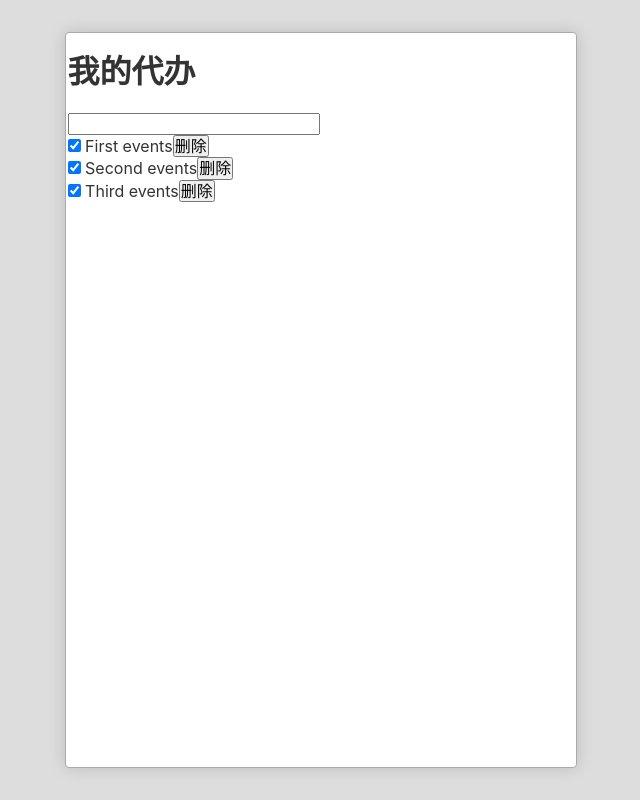
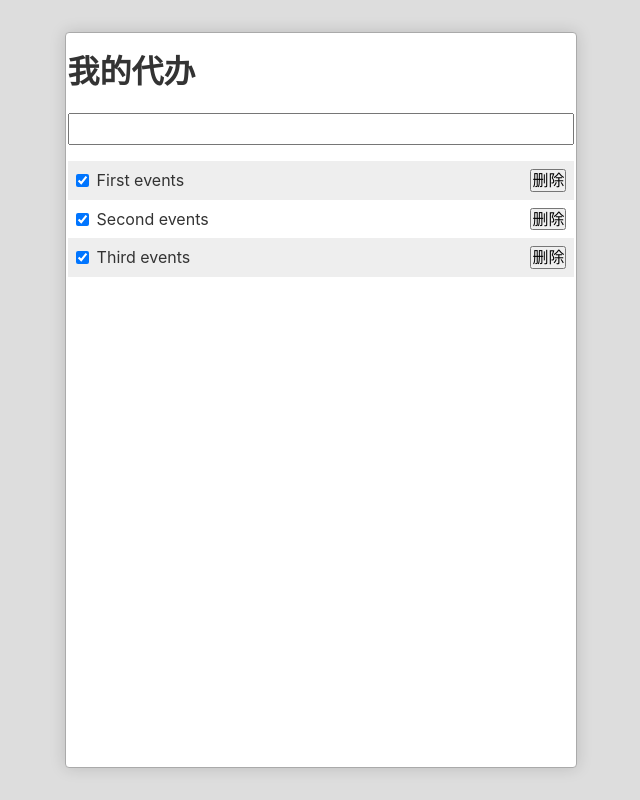
Before and after one commit to ggg50/toDoList, a React (Create React App) app in the folder app/: page / in a window 1280 px wide. Shown: the whole page, without its empty margins (319-959 px from the left). Built offline with nearby package versions, Linux system fonts and the light colour scheme.

Commit message:
update css

```diff
--- a/app/src/App.css
+++ b/app/src/App.css
@@ -19,3 +19,10 @@ body{
   justify-content: center;
   min-height: 100vh;
 }
+
+.App > .todoList> li:nth-child(odd){
+  background: #eee;
+}
+.App > .todoList> li:nth-child(even){
+  background: transparent;
+}
--- a/app/src/App.js
+++ b/app/src/App.js
@@ -4,6 +4,8 @@ import TodoInput from './todoInput';
 import TodoItem from './todoItem';
 import 'normalize.css';
 import './reset.css';
+import './todoItem.css';
+import './todoInput.css';
 import './App.css';
 
 class App extends React.Component{
@@ -31,8 +33,8 @@ class App extends React.Component{
     return (
       <div className="App">
         <h1>我的代办</h1>
-        <TodoInput content={this.state.newTodo} onSubmit={this.addTodo.bind(this)} />
-        <ul>{todos}</ul>
+          <TodoInput content={this.state.newTodo} onSubmit={this.addTodo.bind(this)} />
+        <ul className="todoList">{todos}</ul>
       </div>
     )
   }
--- /dev/null
+++ b/app/src/todoInput.css
@@ -0,0 +1,7 @@
+.todoInput{
+  width: 100%;
+  line-height: 1.8;
+  margin-bottom: 1em;
+  font-size: 16px;
+  padding: 0 .2em;
+}
--- a/app/src/todoInput.js
+++ b/app/src/todoInput.js
@@ -5,7 +5,7 @@ class TodoInput extends React.Component{
     super(props);
   }
   render () {
-    return <input type="text" defaultValue={this.props.content}
+    return <input type="text" className="todoInput" defaultValue={this.props.content}
     onKeyPress={this.submit.bind(this)}/>
   }
 
--- /dev/null
+++ b/app/src/todoItem.css
@@ -0,0 +1,10 @@
+.todoItem {
+  padding: .5em;
+  display: flex;
+  align-items: center;
+}
+
+.todoItem>.title{
+  flex-grow: 1;
+  padding: 0 .5em;
+}
--- a/app/src/todoItem.js
+++ b/app/src/todoItem.js
@@ -6,8 +6,9 @@ class TodoItem extends React.Component{
   }
   render () {
     return  (
-      <div>
-        <input type="checkbox" checked={this.props.item.status === "completed"} onChange={this.toggle.bind(this)}/> {this.props.item.title}
+      <div className="todoItem">
+        <input type="checkbox" checked={this.props.item.status === "completed"} onChange={this.toggle.bind(this)}/>
+        <span className="title">{this.props.item.title}</span>
         <button onClick={this.delete.bind(this)}>删除</button>
       </div>
     )
```
